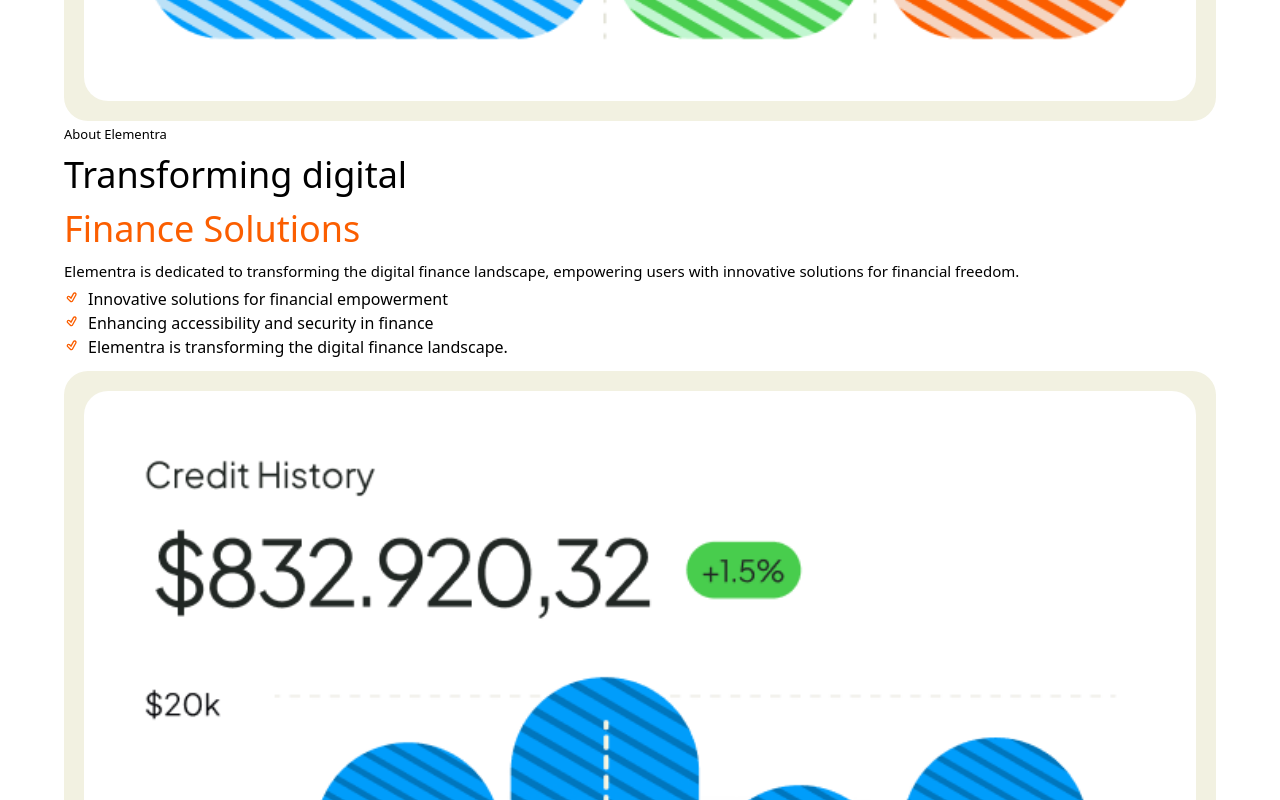
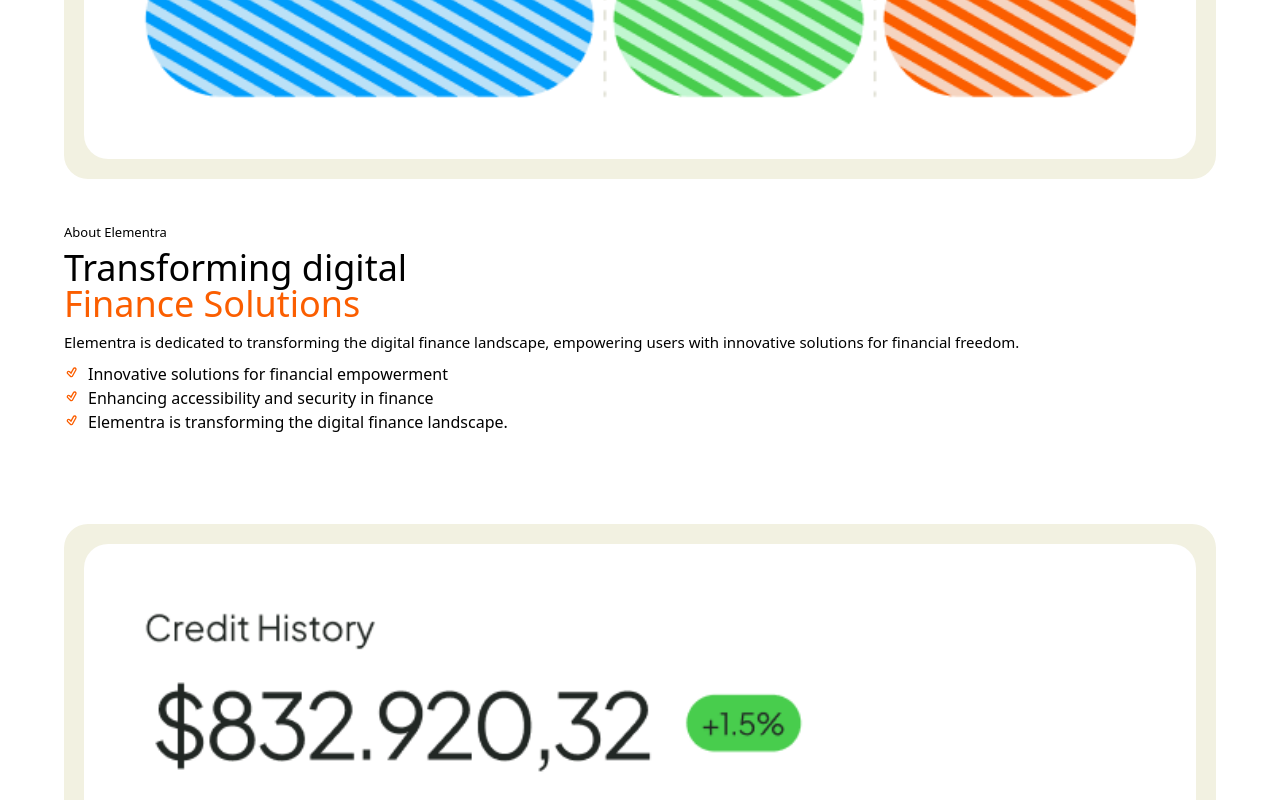
Before and after one commit to Amaan0790/Elementra-React, a React (Vite) app: page / in a window 1280 px wide. Shown: the part 1940-2740 px from the top of the page. Built offline with nearby package versions, Linux system fonts and the light colour scheme.

Commit message:
Updated some padding and margin in code

```diff
--- a/src/components/About/About.jsx
+++ b/src/components/About/About.jsx
@@ -7,20 +7,20 @@ import BGComponent from '../HelperComponents/BGComponent';
 
 const About = () => {
     return (
-        <div className='grid grid-cols-1 gap-1 w-[90%] m-auto my-3'>
+        <div className='grid grid-cols-1 gap-1 w-[90%] m-auto my-[50px]'>
             <BGComponent>
                 <img src={Img2} alt="Image 2" className='rounded-3xl' />
                 <img src={Img1} alt="Image 1" className='rounded-3xl' />
             </BGComponent>
             <NoBGComponent title="title">
                 <p className='text-[13px]'>About Elementra</p>
-                <h1 className='text-[36px]'>
-                    <span>Transforming digital</span> <br />
+                <h1 className='text-[36px]/9 flex flex-col gap-0'>
+                    <span>Transforming digital</span>
                     <span className='text-[#FB5E00]'>
                         Finance Solutions
                     </span>
                 </h1>
-                <p className='text-[15px] font-light'>Elementra is dedicated to transforming the digital finance landscape, empowering users with innovative solutions for financial freedom.</p>
+                <p className='text-[15px]/6 font-light'>Elementra is dedicated to transforming the digital finance landscape, empowering users with innovative solutions for financial freedom.</p>
                 <ul className='text-[16px]'>
                     <li className="flex items-start gap-2">
                         <TiTickOutline className="text-[#FB5E00] mt-[2px] rounded-full" />
--- a/src/components/Footer/Footer.jsx
+++ b/src/components/Footer/Footer.jsx
@@ -3,7 +3,7 @@ import Img from '../../images/logo-light-retina.png'
 const Footer = () => {
     return (
         <footer className=' bg-[#202723] text-[#CACABD] pt-25 rounded-t-[30px] lg:rounded-t-[70px]'>
-            <div className='w-[90%] lg:w-[80%] m-auto grid grid-cols-1 gap-4'>
+            <div className='w-[90%] lg:w-[80%] m-auto grid grid-cols-1 gap-5'>
                 <div className='flex flex-col gap-1.5 items-start w-fit h-fit'>
                     <img
                         src={Img}
@@ -12,11 +12,11 @@ const Footer = () => {
                     />
                     <p className='text-sm w-fit lg:w-[80%]'>At Elementra, we harness innovation and collaboration to achieve excellence. Our passionate team is ready to assist you.</p>
                 </div>
-                <div className='flex flex-col gap-1.5'>
+                <div className='flex flex-col gap-2.5'>
                     <h3 className='text-[17px] font-bold'>
                         Contact
                     </h3>
-                    <p className='text-sm'>USA - 123 Fintech Avenue, San Francisco, CA 94105</p>
+                    <p className='text-sm/2'>USA - 123 Fintech Avenue, San Francisco, CA 94105</p>
                     <p className='text-sm'>info@elementra.com</p>
                     <p className='text-sm font-bold'>+1-415-555-0199</p>
                 </div>
@@ -31,7 +31,7 @@ const Footer = () => {
                         <a href='#' className='text-[15px]'>Blog</a>
                         <a href='#' className='text-[15px]'>Contact</a>
                     </div>
-                    <div className='w-[50%] flex flex-col gap-1.5'>
+                    <div className='w-[50%] flex flex-col gap-1.5 justify-self-end'>
                         <h3 className='text-[17px] font-bold'>Follow Us</h3>
                         <p className='text-[15px]'>Facebook</p>
                         <p className='text-[15px]'>Twitter</p>
--- a/src/components/HelperComponents/BGComponent.jsx
+++ b/src/components/HelperComponents/BGComponent.jsx
@@ -2,7 +2,7 @@ import React from 'react'
 
 const BGComponent = ({ children }) => {
     return (
-        <div className='bg-[#F2F1E1] rounded-3xl py-[20px] px-[20px] flex flex-col gap-2 h-fit w-full'>
+        <div className='bg-[#F2F1E1] rounded-3xl py-[20px] px-[20px] flex flex-col gap-2 h-fit w-full my-5'>
             {children}
         </div>
     )
--- a/src/components/HelperComponents/NoBGComponent.jsx
+++ b/src/components/HelperComponents/NoBGComponent.jsx
@@ -2,7 +2,7 @@ import React from 'react'
 
 const NoBGComponent = ({ children }) => {
     return (
-        <div className='flex flex-col justify-center gap-1'>
+        <div className='flex flex-col justify-center gap-2 my-5'>
             {children}
         </div>
     )
--- a/src/components/Mission/Mission.jsx
+++ b/src/components/Mission/Mission.jsx
@@ -11,10 +11,10 @@ const Mission = () => {
             </BGComponent>
             <NoBGComponent>
                 <p className='text-[13px]'>Our Mission</p>
-                <h1 className='text-[36px]'>
+                <h1 className='text-[36px]/9'>
                     Innovative solutions for a digital future
                 </h1>
-                <p className='text-[15px]'>Elementra empowers users with innovative tools to enhance their financial journey and achieve their goals.</p>
+                <p className='text-[15px]/6 font-light'>Elementra empowers users with innovative tools to enhance their financial journey and achieve their goals.</p>
                 <button className=' bg-[#FB5E00] rounded-full w-[167px] h-[47px] text-white text-[15px] font-semibold'>
                     Discover More
                 </button>
--- a/src/components/Services/Services.jsx
+++ b/src/components/Services/Services.jsx
@@ -27,9 +27,9 @@ const Services = () => {
             <h1 className='text-center text-[36px] m-auto'>
                 Explore our comprehensive financial solutions
             </h1>
-            <div className='w-[80%] m-auto grid grid-cols-1'>
+            <div className='w-[80%] m-auto grid grid-cols-1 gap-4'>
                 {servicesData.map((data, index) =>
-                    <div key={index} className='flex flex-col gap-2  text-center'>
+                    <div key={index} className='flex flex-col gap-1  text-center'>
                         <img src={data.img} alt="Service Image" className='w-[70px] m-auto' />
                         <h3 className='text-[19px] text-[#F7F6E3]'>{data.title}</h3>
                         <p className='text-[15px] font-4 font-normal text-[#CACABD]'>{data.description}</p>
--- a/src/components/Solutions/Solutions.jsx
+++ b/src/components/Solutions/Solutions.jsx
@@ -3,12 +3,12 @@ import Img from '../../images/custom-img-14-copyright.jpg'
 
 const Solutions = () => {
     return (
-        <div className='w-[90%] m-auto grid grid-cols-1 gap-2 my-10'>
-            <div className='text-[#212724] flex flex-col justify-center gap-4'>
+        <div className='w-[90%] m-auto grid grid-cols-1 gap-5 my-10'>
+            <div className='text-[#212724] flex flex-col justify-center gap-3'>
                 <p className='uppercase text-[13px] font-semibold'>
                     Empowering financial freedom
                 </p>
-                <h1 className='text-[35px] font-semibold'>
+                <h1 className='text-[35px]/9 font-semibold'>
                     Discover our Innovative Solutions
                 </h1>
                 <div className='flex flex-col gap-3'>
--- a/src/components/Summary/Summary.jsx
+++ b/src/components/Summary/Summary.jsx
@@ -20,7 +20,7 @@ const Summary = () => {
         }
     ]
     return (
-        <div className='h-[247px] w-[90%] m-auto grid grid-cols-2 grid-rows-2 gap-1.5'>
+        <div className='h-[247px] w-[90%] m-auto grid grid-cols-2 grid-rows-2 justify-items-center gap-1.5 my-5'>
 
             {data.map((d, index) =>
                 <div>
--- a/src/components/Testimonials/Testimonials.jsx
+++ b/src/components/Testimonials/Testimonials.jsx
@@ -70,7 +70,7 @@ const Testimonials = () => {
                     <span className='text-[#FB5E00] '>feedback and insights</span>
                 </h1>
 
-                <div className='w-[90%] m-auto'>
+                <div className='w-[90%] m-auto flex justify-center'>
                     <Masonry
                         columns={{ xs: 1, sm: 2, md: 3, lg: 4 }} // responsive columns
                         spacing={3}
--- a/src/components/Values/Values.jsx
+++ b/src/components/Values/Values.jsx
@@ -16,13 +16,13 @@ const Values = () => {
             </BGComponent>
             <NoBGComponent>
                 <p className='text-[13px]'>Our Values</p>
-                <h1 className='text-[36px]'>
+                <h1 className='text-[36px]/9'>
                     <span className='text-[#FB5E00]'>Transforming digital</span> <br />
                     <span>
                         finance for all
                     </span>
                 </h1>
-                <p className='text-[15px] w-[90%]'>Elementra is dedicated to enhancing financial accessibility and security through innovative solutions that empower users in their financial journeys.</p>
+                <p className='text-[15px]/6 font-light w-[90%]'>Elementra is dedicated to enhancing financial accessibility and security through innovative solutions that empower users in their financial journeys.</p>
             </NoBGComponent>
         </div>
     )
```
